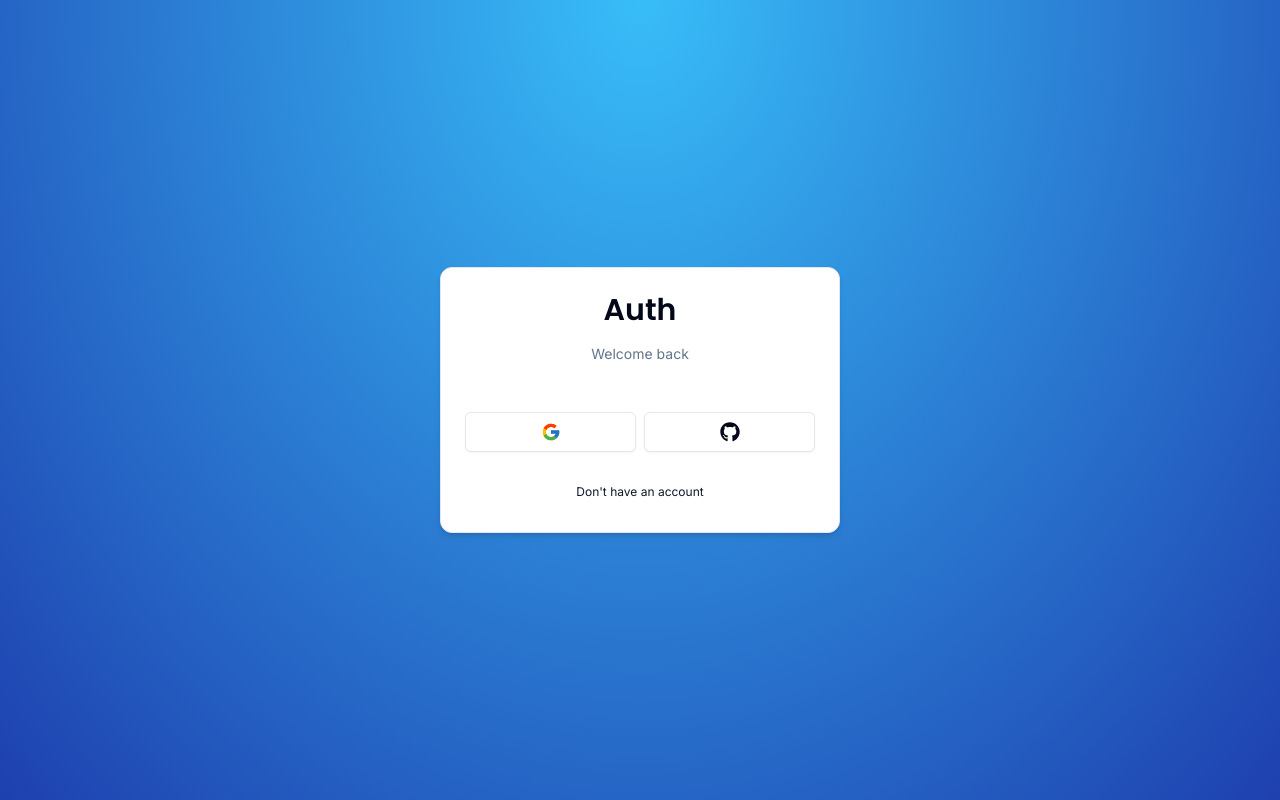
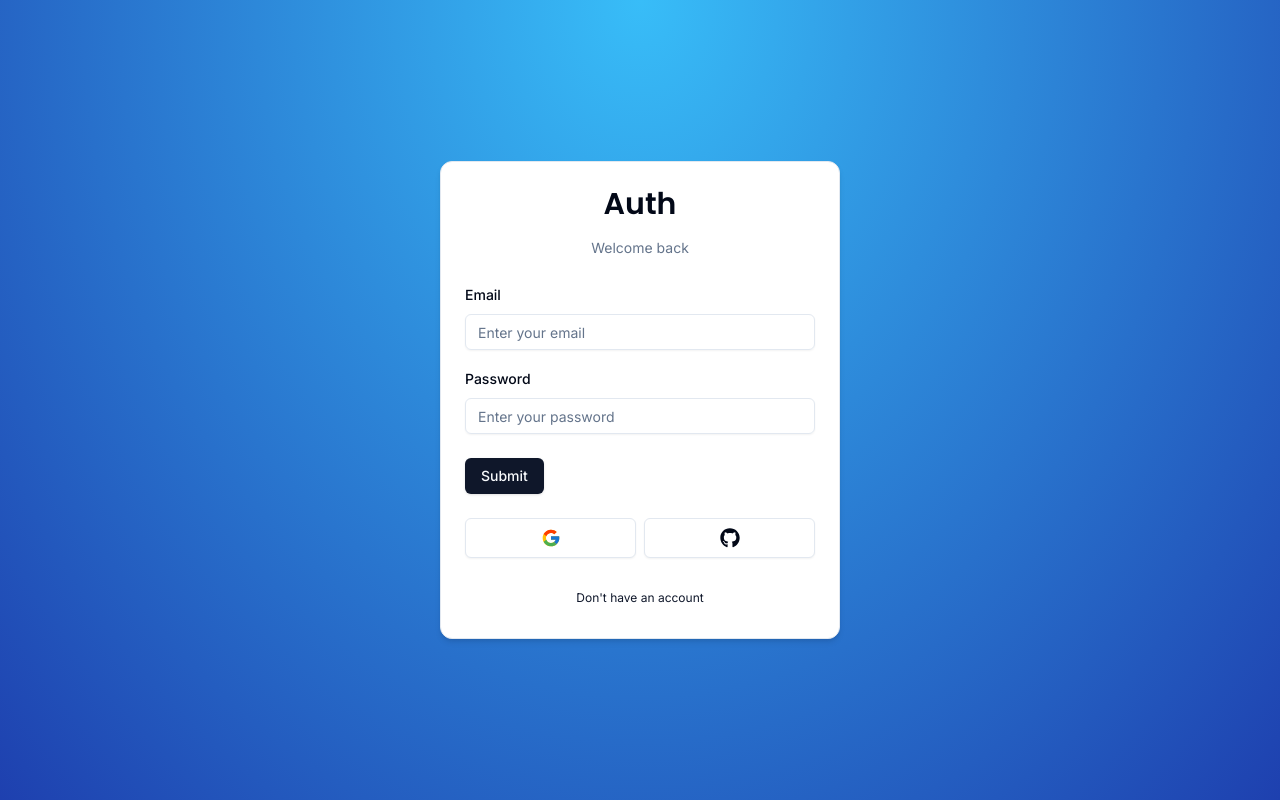
Before and after one commit to femiabimbola/next-auth-masterclass, a Next.js app: page /auth/login in a window 1280 px wide. Built offline with nearby package versions, Linux system fonts and the light colour scheme.

Commit message:
updating the login form

```diff
--- a/components/auth/login-form.tsx
+++ b/components/auth/login-form.tsx
@@ -13,6 +13,8 @@ import {
   FormLabel,
   FormMessage,
 } from "@/components/ui/form";
+import {Input} from "@/components/ui/input";
+import {Button} from "@/components/ui/button";
 
 const LoginForm = () => {
   const form = useForm<z.infer<typeof LoginSchema>>({
@@ -28,7 +30,45 @@ const LoginForm = () => {
       showSocial
     >
       <Form {...form}>
-        <form onSubmit={form.handleSubmit(() => {})}></form>
+        <form onSubmit={form.handleSubmit(() => {})} className="space-y-6">
+          <div className="space-y-4">
+            <FormField
+              control={form.control}
+              name="email"
+              render={({field}) => (
+                <FormItem>
+                  <FormLabel>Email</FormLabel>
+                  <FormControl>
+                    <Input
+                      {...field}
+                      placeholder="Enter your email"
+                      type="email"
+                    />
+                  </FormControl>
+                  <FormMessage />
+                </FormItem>
+              )}
+            />
+            <FormField
+              control={form.control}
+              name="password"
+              render={({field}) => (
+                <FormItem>
+                  <FormLabel>Password</FormLabel>
+                  <FormControl>
+                    <Input
+                      {...field}
+                      placeholder="Enter your password"
+                      type="password"
+                    />
+                  </FormControl>
+                  <FormMessage />
+                </FormItem>
+              )}
+            />
+          </div>
+          <Button> Submit</Button>
+        </form>
       </Form>
     </CardWrapper>
   );
--- a/schemas/index.ts
+++ b/schemas/index.ts
@@ -1,6 +1,6 @@
 import * as z  from 'zod'
 
 export const LoginSchema = z.object({
-  email: z.string().email(),
+  email: z.string().email({message: "Valid email is required"}),
   password: z.string()
 })
```
